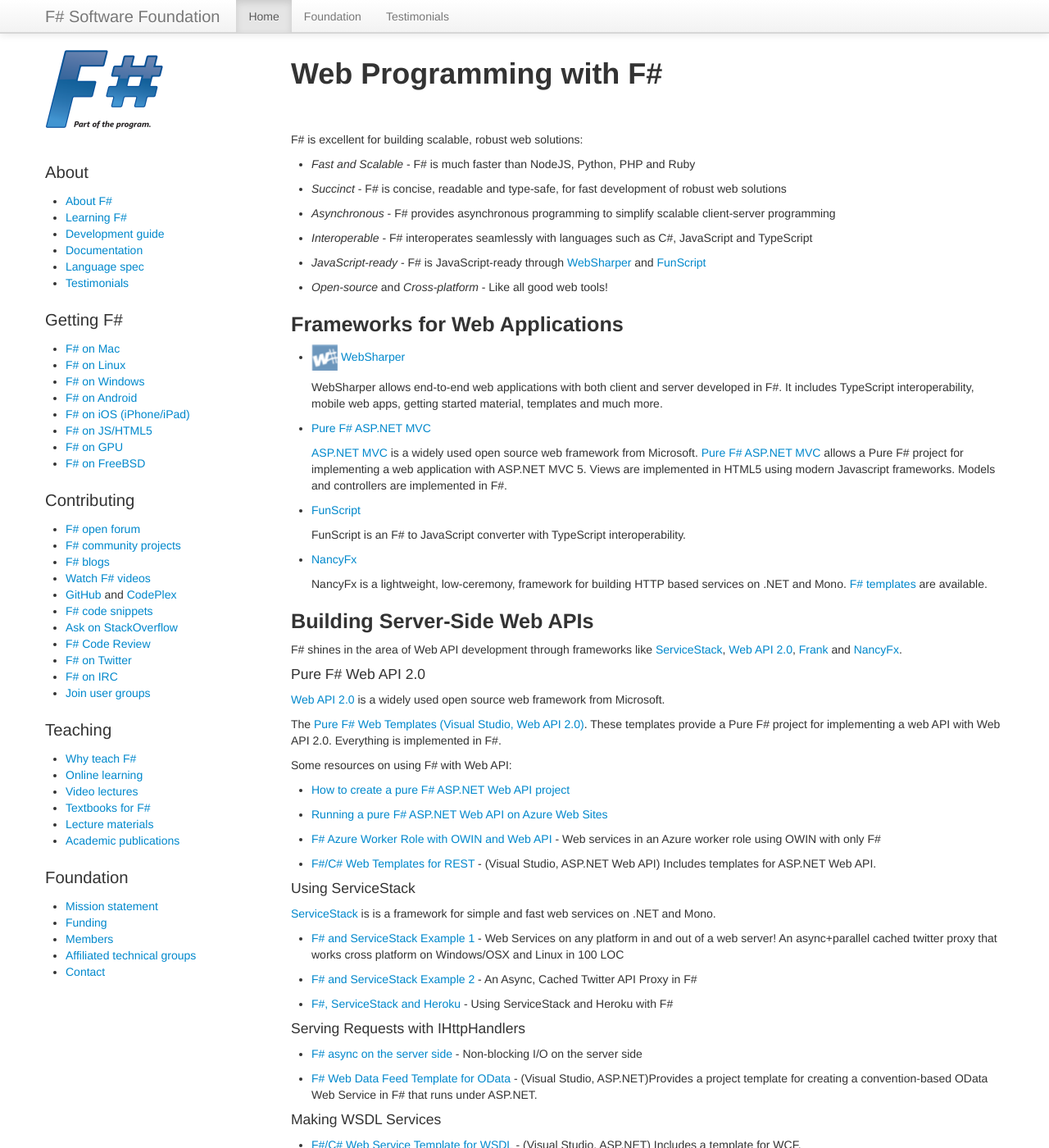
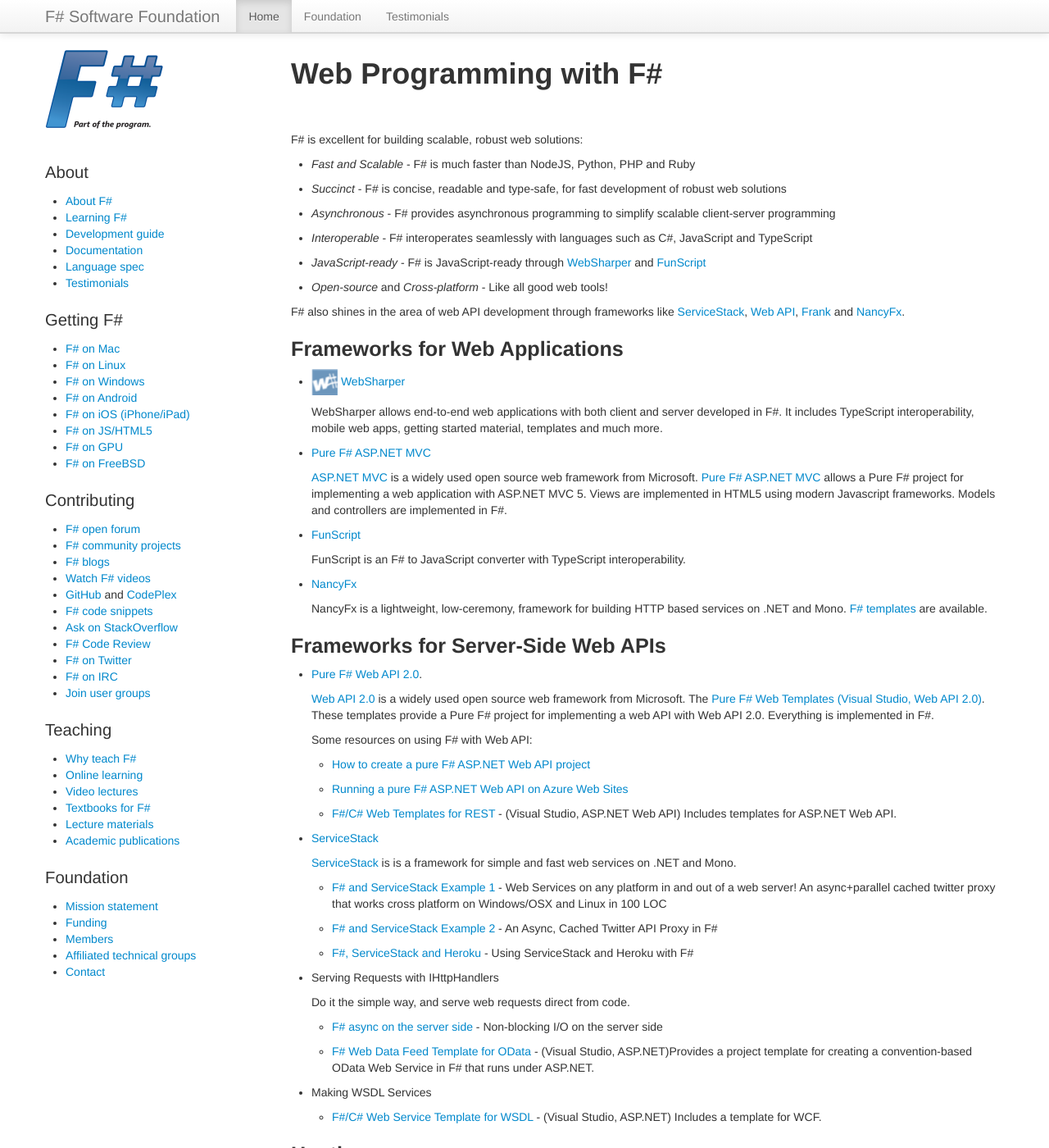
Before and after one commit to fsharp/fsharp.org, a Jekyll site: the page built from webstacks/index.md, in a window 1280 px wide and 1400 px high. Shown: the whole window at 82% size. Built offline with Jekyll 4.4.1, drawn with Linux system fonts in a browser that asks for light colours; nearby versions of some CDN libraries; some web fonts are replaced; comment, search, counter and statistics services are not loaded.

Commit message:
Update index.md

```diff
--- a/webstacks/index.md
+++ b/webstacks/index.md
@@ -11,6 +11,10 @@
  * *Interoperable* - F# interoperates seamlessly with languages such as C#, JavaScript and TypeScript
  * *JavaScript-ready* - F# is JavaScript-ready through [WebSharper](http://websharper.com) and [FunScript](http://funscript.info/)
  * *Open-source* and *Cross-platform*  - Like all good web tools!
+
+F# also shines in the area of web API development through frameworks like  [ServiceStack](http://www.servicestack.net/), [Web API](http://www.asp.net/web-api), [Frank](https://github.com/frank-fs/frank) and
+[NancyFx](http://nancyfx.org/).
+
 
 ## Frameworks for Web Applications
 
@@ -38,47 +42,46 @@
 
 
 
-## Building Server-Side Web APIs
+## Frameworks for Server-Side Web APIs
 
-F# shines in the area of Web API development through frameworks like  [ServiceStack](http://www.servicestack.net/), [Web API 2.0](http://www.asp.net/web-api), [Frank](https://github.com/frank-fs/frank) and
-[NancyFx](http://nancyfx.org/).
+ * [Pure F# Web API 2.0](http://bloggemdano.blogspot.com/2013/12/a-new-f-aspnet-mvc-5-and-web-api-2.html).
 
-#### Pure F# Web API 2.0
+   [Web API 2.0](http://www.asp.net/web-api) is a widely used open source web framework from Microsoft.
+   The [Pure F# Web Templates (Visual Studio, Web API 2.0)](http://bloggemdano.blogspot.com/2013/12/a-new-f-aspnet-mvc-5-and-web-api-2.html).
+   These templates provide a Pure F# project for implementing a web API with Web API 2.0.
+   Everything is implemented in F#.
 
-[Web API 2.0](http://www.asp.net/web-api) is a widely used open source web framework from Microsoft.
-
-The [Pure F# Web Templates (Visual Studio, Web API 2.0)](http://bloggemdano.blogspot.com/2013/12/a-new-f-aspnet-mvc-5-and-web-api-2.html).
-These templates provide a Pure F# project for implementing a web API with Web API 2.0.
-Everything is implemented in F#.
-
-Some resources on using F# with Web API:
+   Some resources on using F# with Web API:
 
    * [How to create a pure F# ASP.NET Web API project](http://blog.ploeh.dk/2013/08/23/how-to-create-a-pure-f-aspnet-web-api-project/)
 
    * [Running a pure F# ASP.NET Web API on Azure Web Sites](http://blog.ploeh.dk/2013/08/26/running-a-pure-f-web-api-on-azure-web-sites/)
 
-   * [F# Azure Worker Role with OWIN and Web API](https://github.com/panesofglass/AzureFSharpOwin) - Web services in an Azure worker role using OWIN with only F#
-
    * [F#/C# Web Templates for REST](http://visualstudiogallery.msdn.microsoft.com/3d2bf938-fc9e-403c-90b3-8de27dc23095) - (Visual Studio, ASP.NET Web API) Includes templates for ASP.NET Web API.
 
 
-#### Using ServiceStack
+ * [ServiceStack](https://servicestack.net/)
 
-[ServiceStack](https://servicestack.net/) is is a framework for simple and fast web services on .NET and Mono.
+   [ServiceStack](https://servicestack.net/) is is a framework for simple and fast web services on .NET and Mono.
 
- * [F# and ServiceStack Example 1](http://www.servicestack.net/mythz_blog/?p=785) - Web Services on any platform in and out of a web server! An async+parallel cached twitter proxy that works cross platform on Windows/OSX and Linux in 100 LOC
- * [F# and ServiceStack Example 2](http://www.servicestack.net/mythz_blog/?p=811) - An Async, Cached Twitter API Proxy in F#
- * [F#, ServiceStack and Heroku](https://github.com/kunjee17/ServiceStackHeroku) - Using ServiceStack and Heroku with F#
+   * [F# and ServiceStack Example 1](http://www.servicestack.net/mythz_blog/?p=785) - Web Services on any platform in and out of a web server! An async+parallel cached twitter proxy that works cross platform on Windows/OSX and Linux in 100 LOC
 
-#### Serving Requests with IHttpHandlers
+   * [F# and ServiceStack Example 2](http://www.servicestack.net/mythz_blog/?p=811) - An Async, Cached Twitter API Proxy in F#
 
- * [F# async on the server side](http://lorgonblog.wordpress.com/2010/03/28/f-async-on-the-server-side/) - Non-blocking I/O on the server side
- * [F# Web Data Feed Template for OData](http://visualstudiogallery.msdn.microsoft.com/62042780-c1bb-456a-a552-c7d88d5d7aef) -
-    (Visual Studio, ASP.NET)Provides a project template for creating a convention-based OData Web Service in F# that runs under ASP.NET.
+   * [F#, ServiceStack and Heroku](https://github.com/kunjee17/ServiceStackHeroku) - Using ServiceStack and Heroku with F#
 
-#### Making WSDL Services
+ * Serving Requests with IHttpHandlers
 
- * [F#/C# Web Service Template for WSDL](http://visualstudiogallery.msdn.microsoft.com/279345a4-f189-4d1f-98fe-6b1af322d164) - (Visual Studio, ASP.NET) Includes a template for WCF.
+   Do it the simple way, and serve web requests direct from code.
+
+   * [F# async on the server side](http://lorgonblog.wordpress.com/2010/03/28/f-async-on-the-server-side/) - Non-blocking I/O on the server side
+
+   * [F# Web Data Feed Template for OData](http://visualstudiogallery.msdn.microsoft.com/62042780-c1bb-456a-a552-c7d88d5d7aef) -
+     (Visual Studio, ASP.NET)Provides a project template for creating a convention-based OData Web Service in F# that runs under ASP.NET.
+
+ * Making WSDL Services
+
+   * [F#/C# Web Service Template for WSDL](http://visualstudiogallery.msdn.microsoft.com/279345a4-f189-4d1f-98fe-6b1af322d164) - (Visual Studio, ASP.NET) Includes a template for WCF.
 
 
 
```
